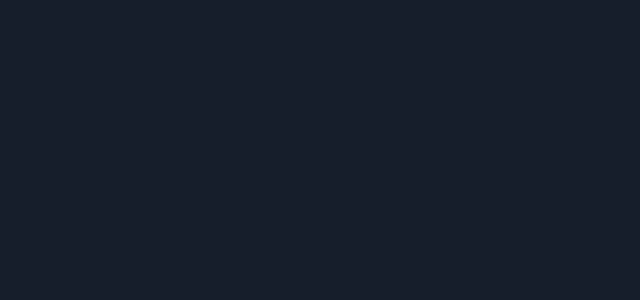
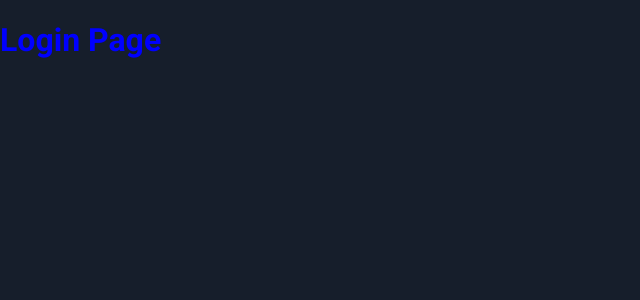
Before and after one commit to youssef1347/social-media-app, a React (Vite) app in the folder front-end/: page /login in a window 1280 px wide. Before the commit this address had no page. Shown: the top 300 px of the page, without its empty margins (0-640 px from the left). Built offline with nearby package versions, Linux system fonts and the light colour scheme.

Commit message:
add login page

```diff
--- a/front-end/src/App.jsx
+++ b/front-end/src/App.jsx
@@ -10,6 +10,7 @@ export const App = () => {
     <Routes>
       <Route path='/' element={<h1 style={{color: 'red'}}>home page</h1>} />
       <Route path='/register' element={<Register />} />
+      <Route path='/login' element={<h1 style={{color: 'blue'}}>login page</h1>} />
     </Routes>
   )
 }
```
Also changed, not shown: front-end/src/pages/Login/Login.jsx (+7 -0 lines).
